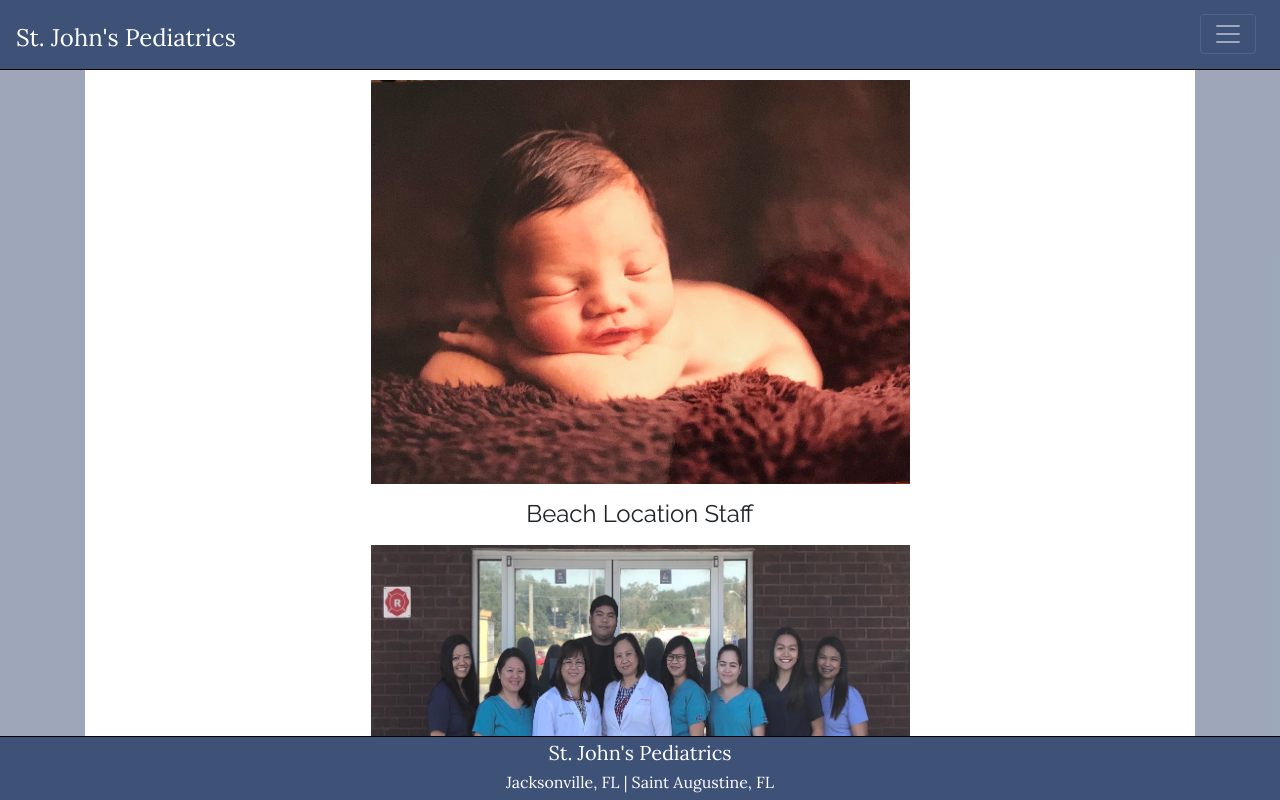
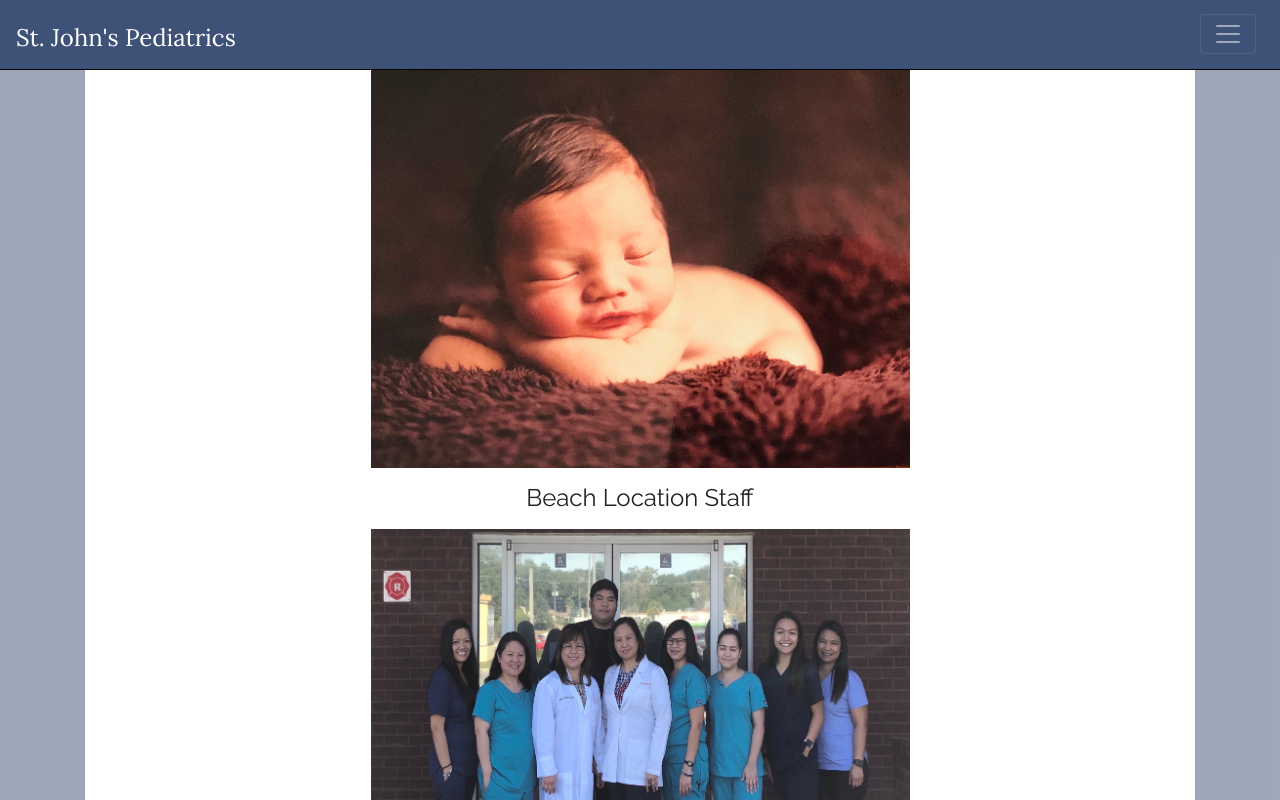
Before and after one commit to EYoung75/SJP-bootstrap, a React (Create React App) app: page / in a window 1280 px wide. Shown: the top 800 px of the page. Built offline with nearby package versions, Linux system fonts and the light colour scheme.

Commit message:
changed footer position to fixed on bottom

```diff
--- a/src/App.scss
+++ b/src/App.scss
@@ -6,6 +6,7 @@
   text-align: center;
   height: auto;
   background-color: rgba(62, 81, 119, .5);
+  flex: 1;
 
   .navBar {
     position: fixed;
@@ -29,10 +30,9 @@
   }
 
   .home {
-    margin-top: 4rem;
+    margin-top: 3rem;
     background-color: white;
     height: auto;
-    width: 100%;
     display: flex;
     flex-direction: column;
     justify-content: space-evenly;
@@ -48,6 +48,7 @@
 
     .info {
       padding: 2rem;
+      margin: 0rem;
       background-color: #3e5177;
       color: white;
     }
@@ -126,7 +127,6 @@
     margin-top: 4rem;
     padding-top: 1rem;
     background-color: white;
-    margin-bottom: 4rem;
 
     .locCard {
       margin: 0.5rem;
@@ -149,7 +149,7 @@
 
   .forms {
     margin-top: 4rem;
-    height: 110vh;
+    height: 85vh;
     background-color: white;
     padding: 2rem;
 
@@ -165,7 +165,7 @@
     display: flex;
     justify-content: center;
     align-items: center;
-    position: fixed;
+    position: relative;
     bottom: 0;
     line-height: 0.01rem;
     font-family: "Lora", serif;
```
